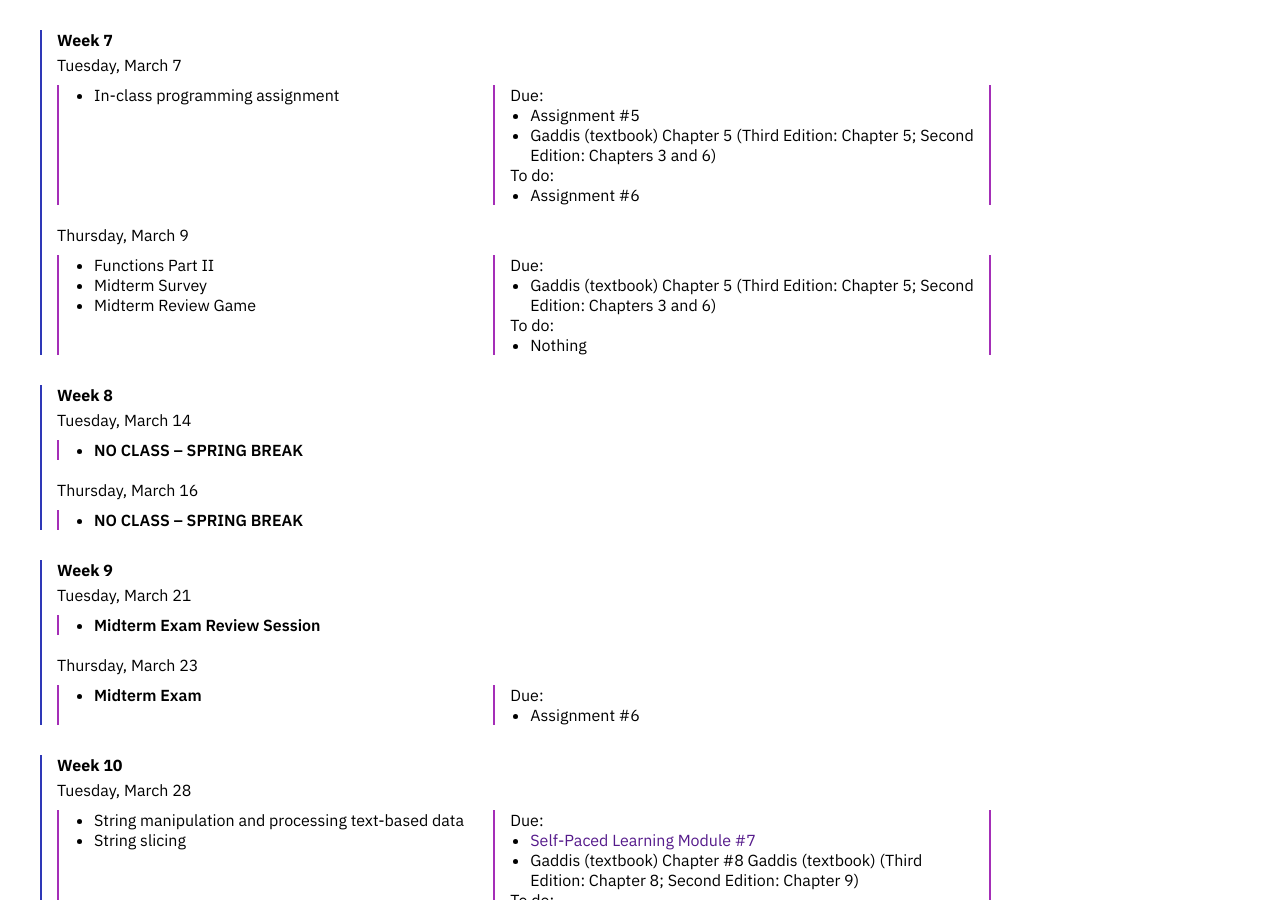
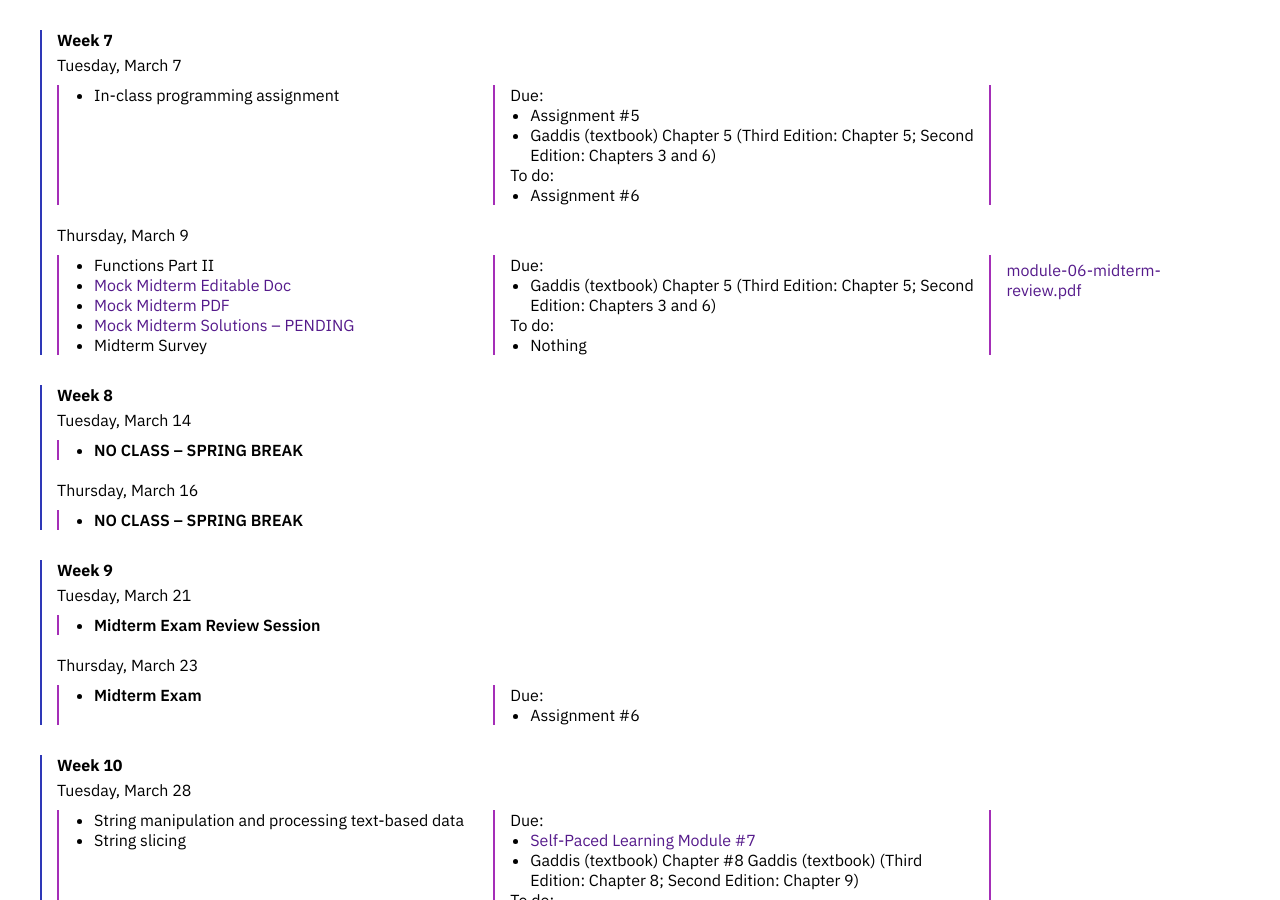
Before and after one commit to emilydidthis/CSCI-UA.0002-Spring23, a Jekyll site: the page built from schedule-TR.markdown, in a window 1280 px wide and 900 px high, scrolled down 2670 px. Built offline with Jekyll 4.4.1, drawn with Linux system fonts in a browser that asks for light colours.

Commit message:
review materials

```diff
--- a/schedule-TR.markdown
+++ b/schedule-TR.markdown
@@ -428,8 +428,10 @@ Thursday, March 9
 
 ### Topics
 - Functions Part II
+- [Mock Midterm Editable Doc](https://docs.google.com/document/d/1cK0xFWN7kdnqo5X4uviQq0ZY4X1a7XTElyp_KLXVHI0/copy)
+- [Mock Midterm PDF](https://drive.google.com/file/d/1m-ei3xpQMsO1pqUp-i-dPaDZzXAl69og/view?usp=sharing)
+- [Mock Midterm Solutions – PENDING]()
 - Midterm Survey
-- Midterm Review Game
 </div>
 <div class="week-column assigned" markdown="1">
 
@@ -444,7 +446,7 @@ To do:
 <div class="week-column materials" markdown="1">
 
 ### Materials
-<!-- <a href="{{ site.url }}{{ site.baseurl }}/assets/slides/14-modules-midterm-review.pdf">midterm-review.pdf</a> -->
+<a href="{{ site.url }}{{ site.baseurl }}/assets/slides-TR/module-06-midterm-review.pdf">module-06-midterm-review.pdf</a>
 </div>
 </div>
 
```
Also changed, not shown: other parts of schedule-TR.markdown (+1 -1 lines), 1 other file.
